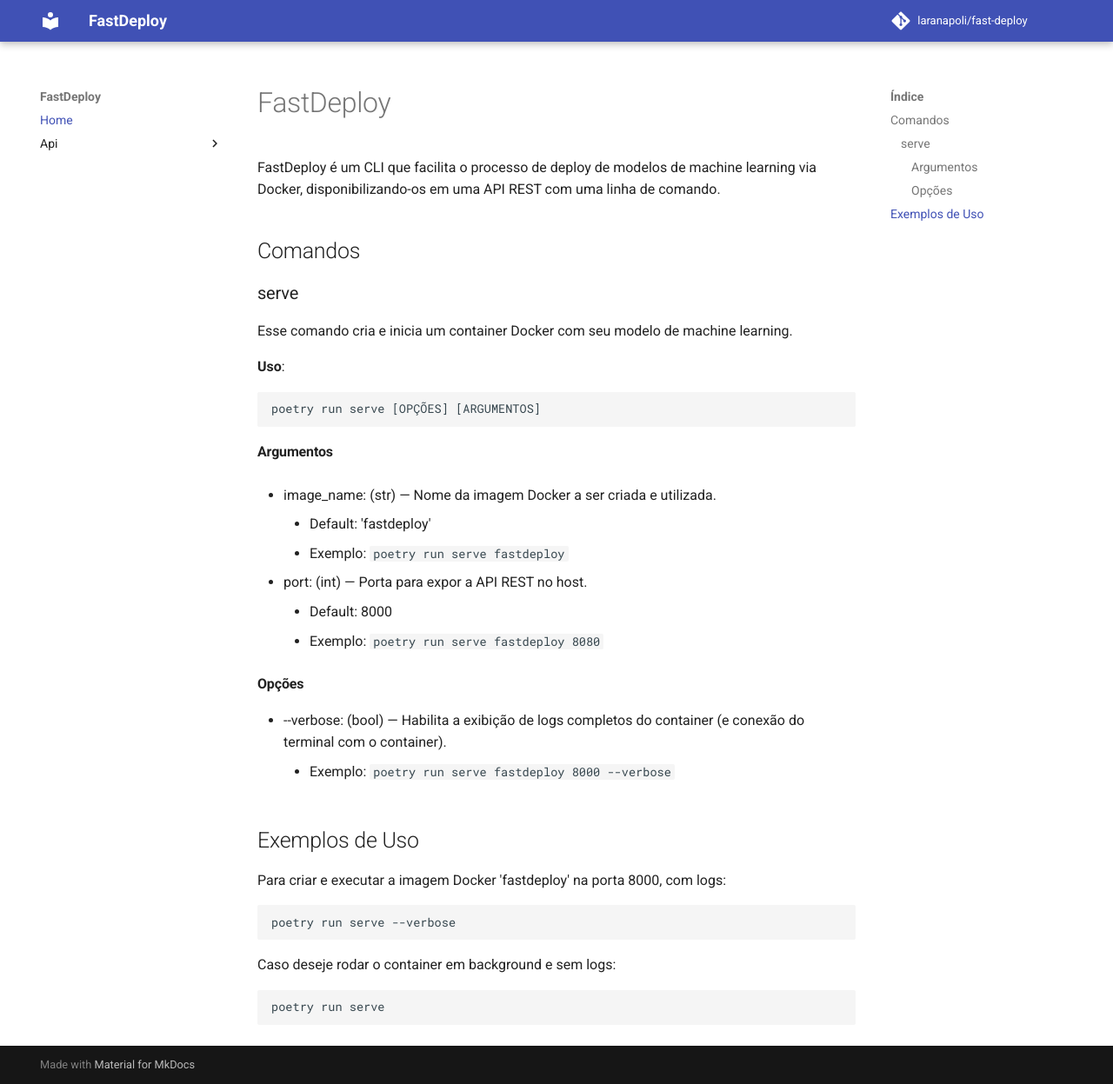
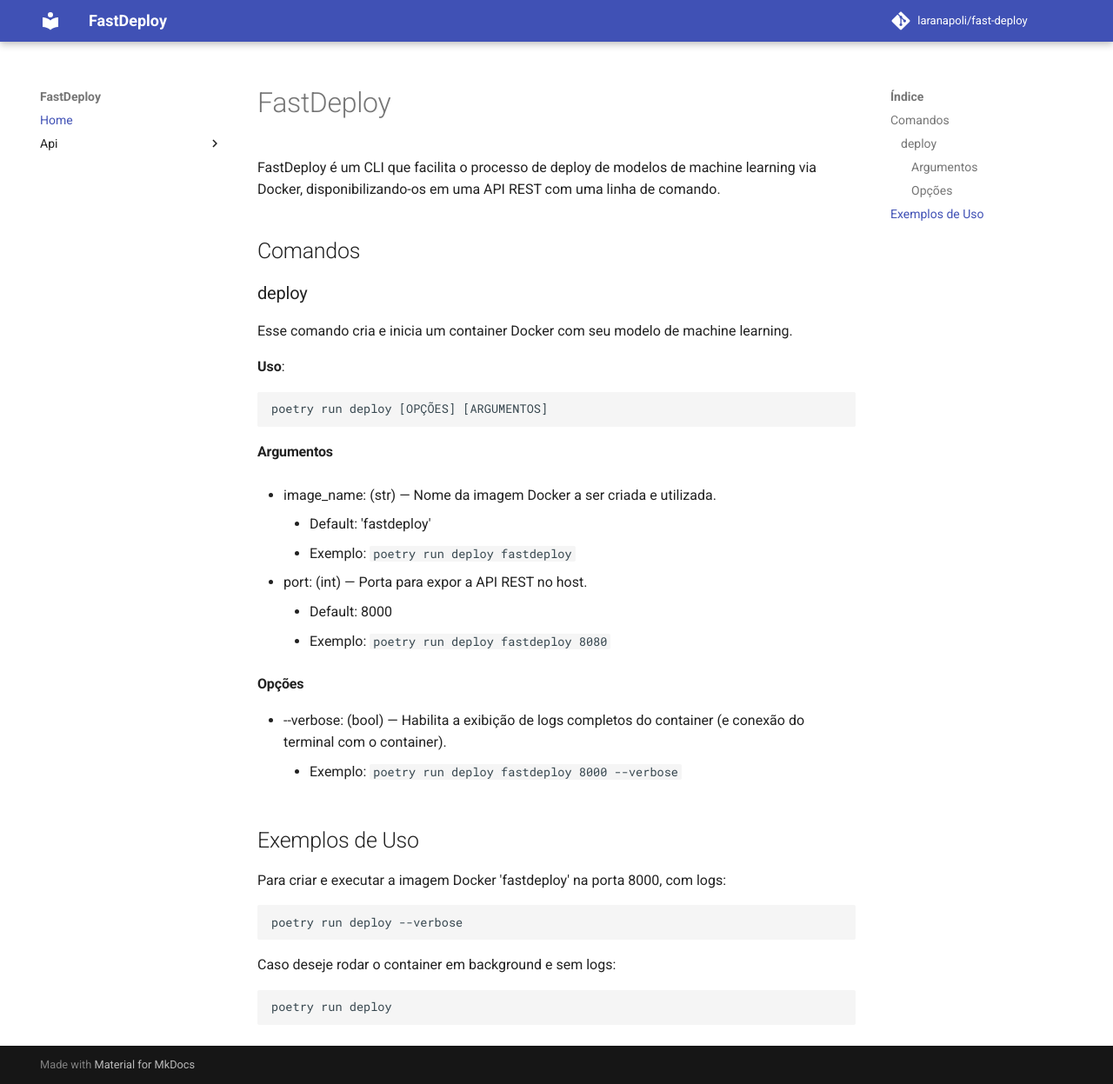
Before and after one commit to laranapoli/fast-deploy, an MkDocs documentation site: the page built from docs/index.md, in a window 1280 px wide and 1247 px high. Shown: the whole window at 87% size. Built offline with MkDocs 1.6.1 and Material for MkDocs 9.7.7, drawn with Linux system fonts in a browser that asks for light colours; comment, search, counter and statistics services are not loaded.

Commit message:
docs: update docs

````diff
--- a/docs/index.md
+++ b/docs/index.md
@@ -5,34 +5,34 @@
 
 ## Comandos
 
-### serve
+### deploy
 
 Esse comando cria e inicia um container Docker com seu modelo de machine learning.
 
 **Uso**:
 ```bash
-poetry run serve [OPÇÕES] [ARGUMENTOS]
+poetry run deploy [OPÇÕES] [ARGUMENTOS]
 ```
 #### Argumentos
 * image_name: (str) — Nome da imagem Docker a ser criada e utilizada.
     - Default: 'fastdeploy'
-    - Exemplo: `poetry run serve fastdeploy`
+    - Exemplo: `poetry run deploy fastdeploy`
 
 * port: (int) — Porta para expor a API REST no host.
     - Default: 8000
-    - Exemplo: `poetry run serve fastdeploy 8080`
+    - Exemplo: `poetry run deploy fastdeploy 8080`
 
 #### Opções
 * --verbose: (bool) — Habilita a exibição de logs completos do container (e conexão do terminal com o container).
-    - Exemplo: `poetry run serve fastdeploy 8000 --verbose`
+    - Exemplo: `poetry run deploy fastdeploy 8000 --verbose`
 
 ## Exemplos de Uso
 Para criar e executar a imagem Docker 'fastdeploy' na porta 8000, com logs:
 ```bash
-poetry run serve --verbose
+poetry run deploy --verbose
 ```
 
 Caso deseje rodar o container em background e sem logs:
 ```bash
-poetry run serve
+poetry run deploy
 ```
````
